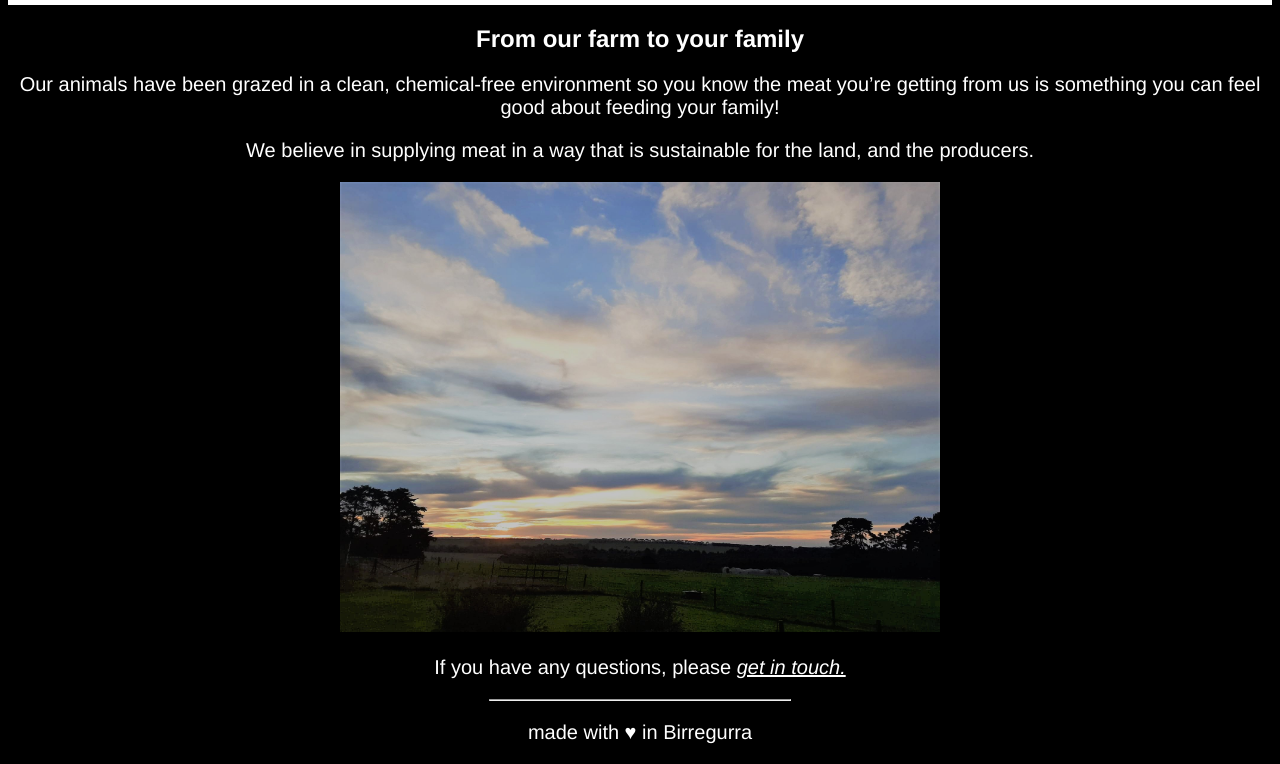
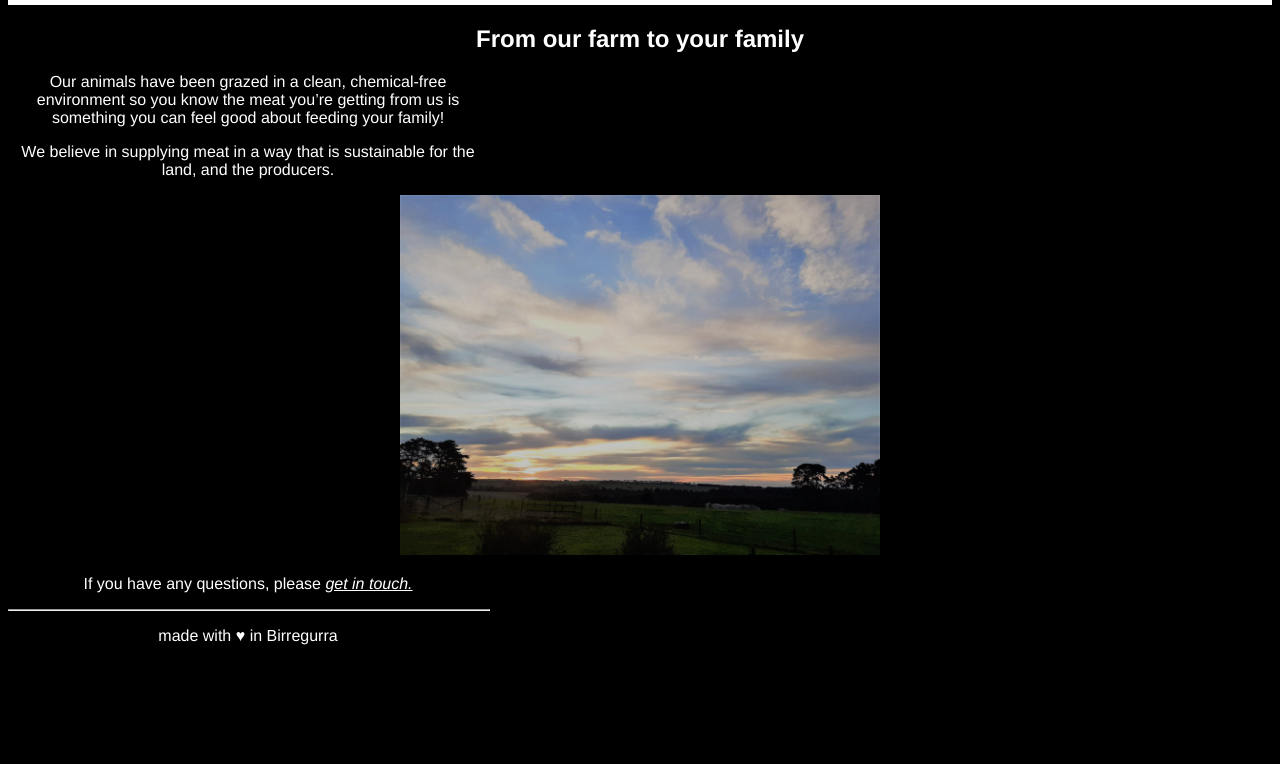
Before and after one commit to gretakaehne/gretakaehne.github.io, a plain HTML site: page unit_4/test4.html in a window 1280 px wide. Shown: the part 151-915 px from the top of the page. After the commit the page ends 812 px from the top, so only its background shows below. Drawn offline with Linux system fonts and the light colour scheme.

Commit message:
Update test4.css

```diff
--- a/unit_4/test4.css
+++ b/unit_4/test4.css
@@ -1,13 +1,20 @@
+
+@import url('https://fonts.googleapis.com/css2?family=Oswald:wght@200&family=Raleway:ital@1&display=swap');
+
+
+
 body{
   text-align: center;
   background: black;
   color: #fff;
   font-family: Helvetica;
+  font-size: 16px;
 
 }
 
 
 header{
+
 	padding: 30px 50px 10px 50px;
 	border: 5px solid #fff
  }
@@ -17,24 +24,35 @@ header{
  	font-style: italic;
  	text-align: left;
  	margin-left: 10px
-
  }
 
  a{
 	color: white;
- 	font-family: helvetica;
  	font-style: italic;
+}
+
+main{
+	font-size: 1em;
+	text-align: center;
+  	width: 30em;
+	margin: 2em, center;
 
 }
 
 img{
-	width: 600px
+	width: 30em;
+	margin: 2em, auto;
 }
 
 
 hr{
-  width: 300px;
+  width: 30em;
+ }
+
+footer{
+	font-size: 1em;
+  	width: 30em;
+  	margin: 2em, auto;
+   	text-align: center;
+
 }
-p{
-  font-size: 20px;
-}
```
